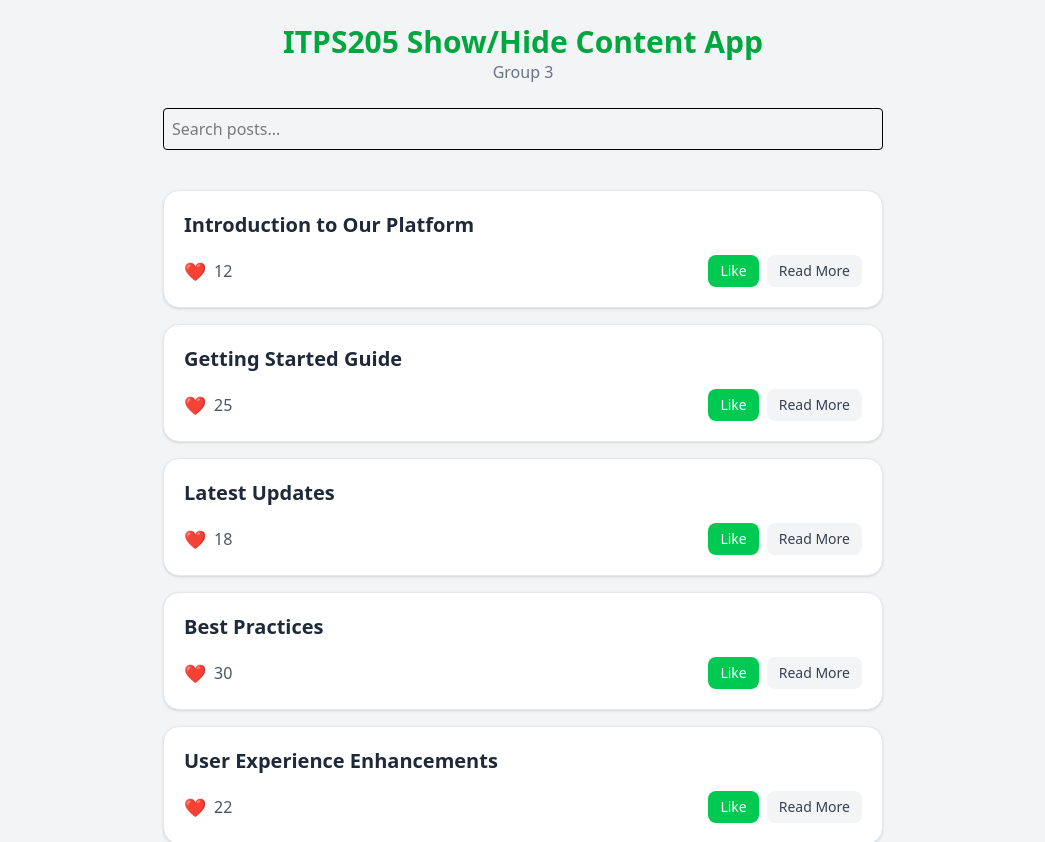
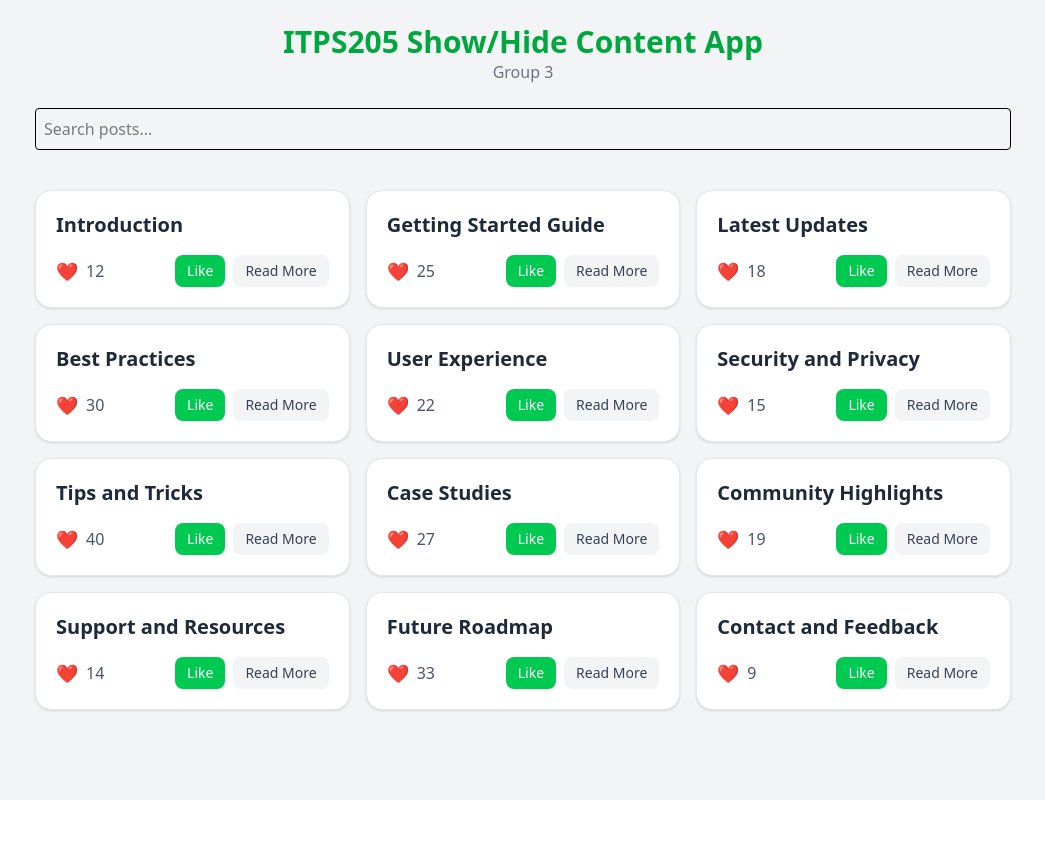
Before and after one commit to khianvictorycalderon/itps205-finals-activity-1-g3, a React (Create React App) app: page / in a window 1280 px wide. Shown: the top 842 px of the page, without its empty margins (117-1162 px from the left). After the commit the page ends 800 px from the top, so only its background shows below. Built offline with nearby package versions, Linux system fonts and the light colour scheme.

Commit message:
Expanded card layouts into 3 rows (Independent card heights)

```diff
--- a/src/App.js
+++ b/src/App.js
@@ -15,7 +15,7 @@ import SearchBar from "./components/SearchBar";
 
 const POSTS = [
   {
-    title: "Introduction to Our Platform",
+    title: "Introduction",
     desc: "Discover the core features and benefits of our platform designed to enhance your productivity and streamline your workflow.",
     likes: 12,
   },
@@ -35,7 +35,7 @@ const POSTS = [
     likes: 30,
   },
   {
-    title: "User Experience Enhancements",
+    title: "User Experience",
     desc: "A closer look at the improvements we’ve made to ensure a smoother and more intuitive user experience.",
     likes: 22,
   },
@@ -85,7 +85,7 @@ export default function App() {
 
   return (
     <div className="min-h-screen bg-gray-100 flex justify-center">
-      <div className="w-full max-w-3xl p-6">
+      <div className="w-full max-w-5xl p-6">
 
         {/* Header */}
         <div className="mb-6 text-center">
@@ -101,7 +101,7 @@ export default function App() {
         </div>
 
         {/* Cards */}
-        <div className="space-y-4">
+        <div className="grid grid-cols-3 gap-4 items-start">
           {filteredPosts.length === 0 ? (
             <p className="text-center text-gray-500 mt-6">
               No posts found.
```
